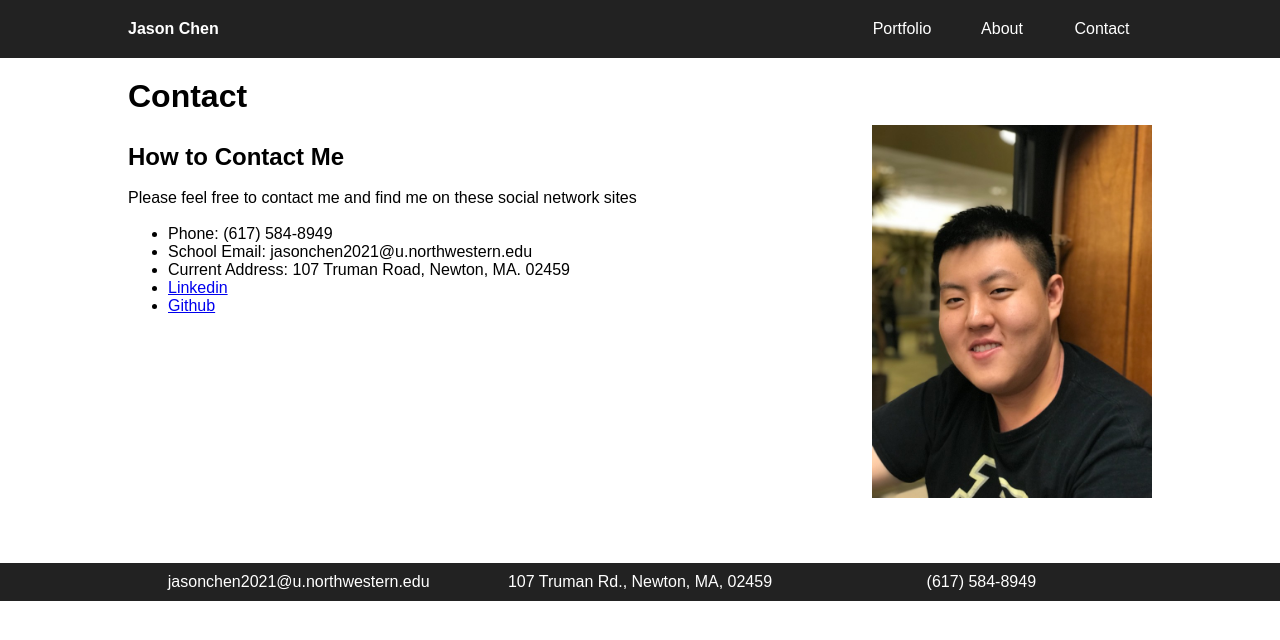
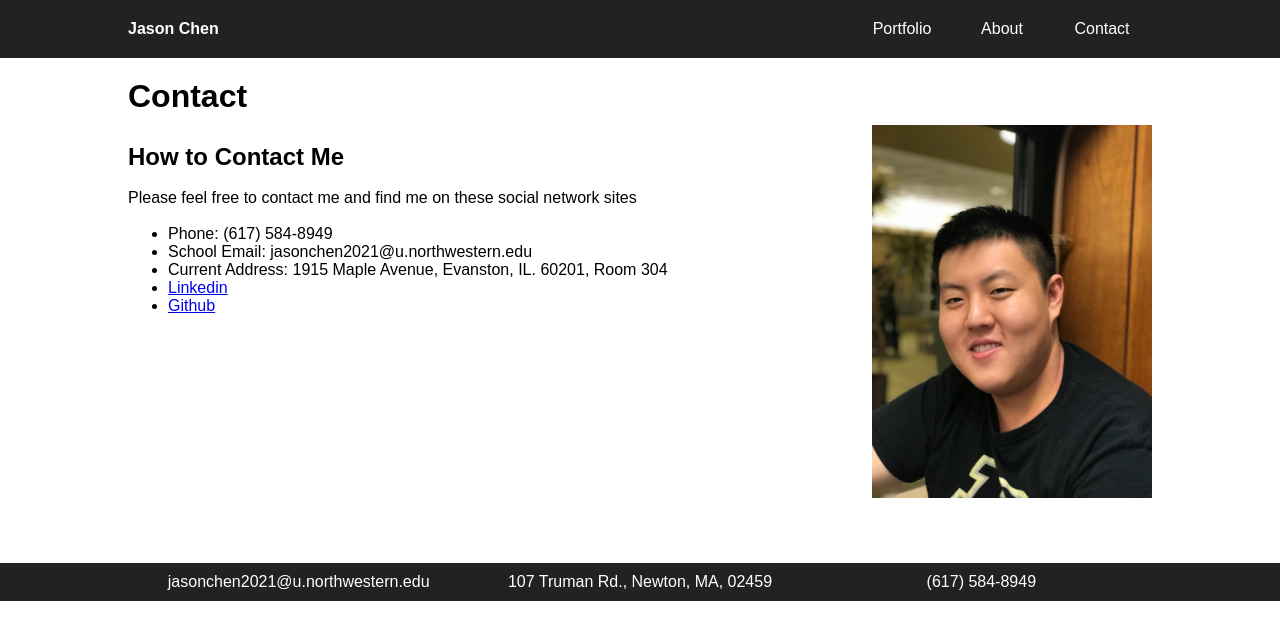
Before and after one commit to chen2156/chen2156.github.io, a Jekyll site: the page built from contact.md, in a window 1280 px wide. Shown: the top 640 px of the page. Built offline with Jekyll 4.4.1, drawn with Linux system fonts in a browser that asks for light colours; nearby versions of some CDN libraries; our own code applies the rules of GitHub Pages for plain Markdown files.

Commit message:
Update contact.md

```diff
--- a/contact.md
+++ b/contact.md
@@ -11,6 +11,6 @@ Please feel free to contact me and find me on these social network sites
 
 * Phone: (617) 584-8949
 * School Email: jasonchen2021@u.northwestern.edu
-* Current Address: 107 Truman Road, Newton, MA. 02459
+* Current Address: 1915 Maple Avenue, Evanston, IL. 60201, Room 304
 * <a href="https://linkedin.cin/in/jasonchen1998">Linkedin</a>
 * <a href="https://github.com/chen2156">Github</a>
```
